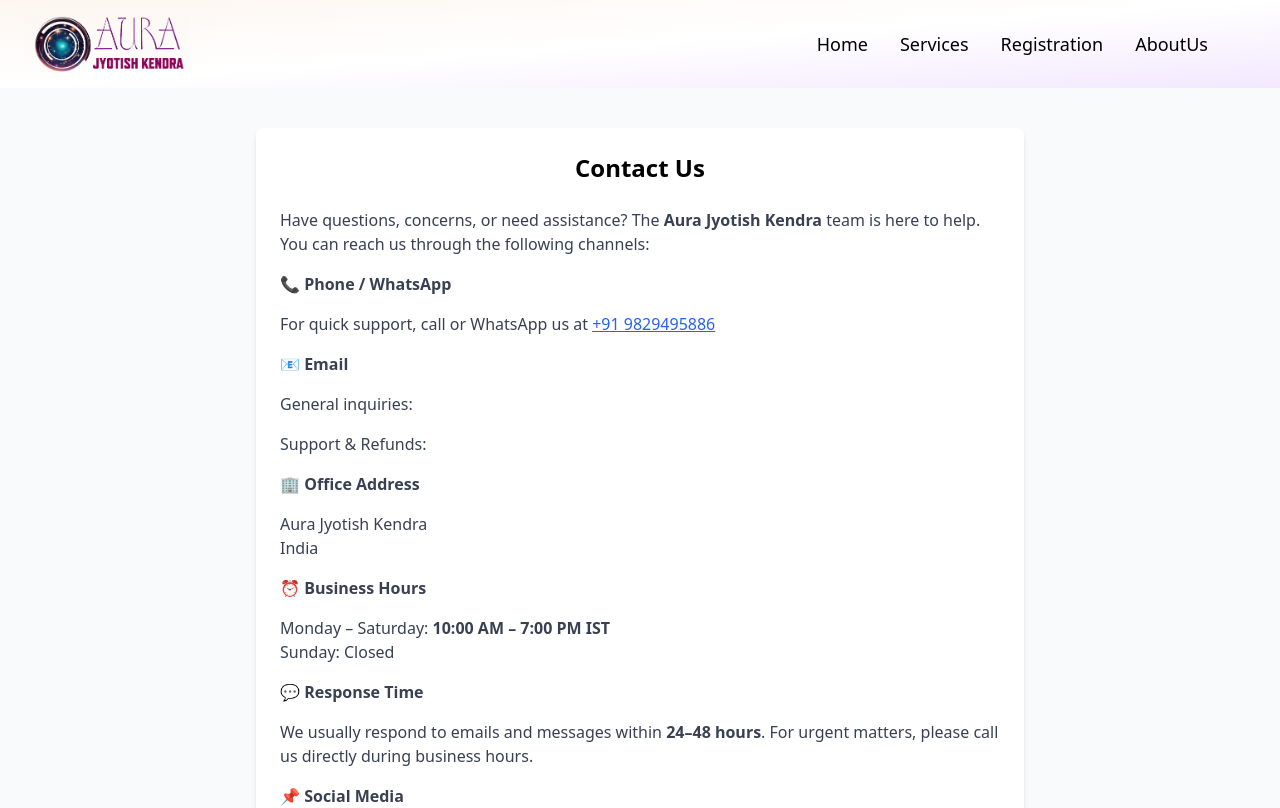
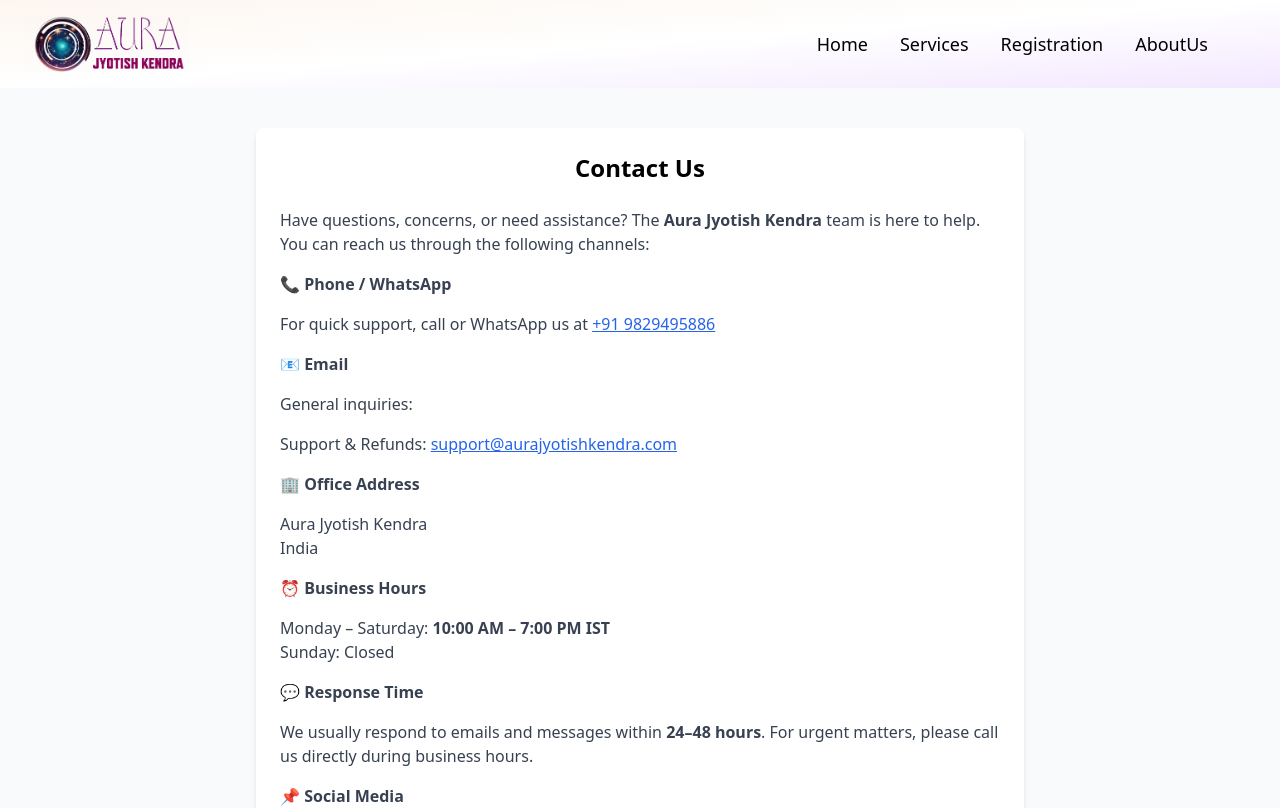
Before and after one commit to RiteshSinghSisodiya/astro_frontend, a React (Vite) app: page /contact in a window 1280 px wide. Shown: the top 808 px of the page. Built offline with nearby package versions, Linux system fonts and the light colour scheme.

Commit message:
support mail added

```diff
--- a/src/pages/legal/ContactUs.jsx
+++ b/src/pages/legal/ContactUs.jsx
@@ -36,7 +36,7 @@
           href="mailto:support@aurajyotishkendra.com"
           className="text-blue-600 underline"
         >
-          {/* support@aurajyotishkendra.com */}
+          support@aurajyotishkendra.com
         </a>
       </p>
 
```
